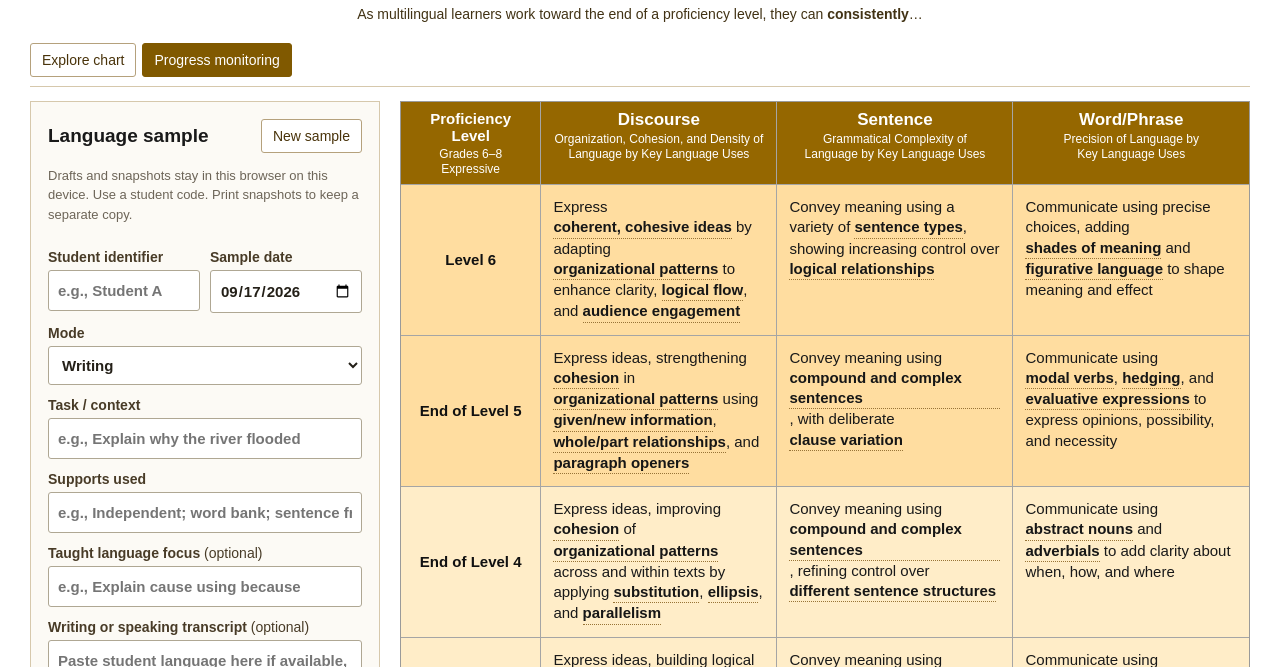
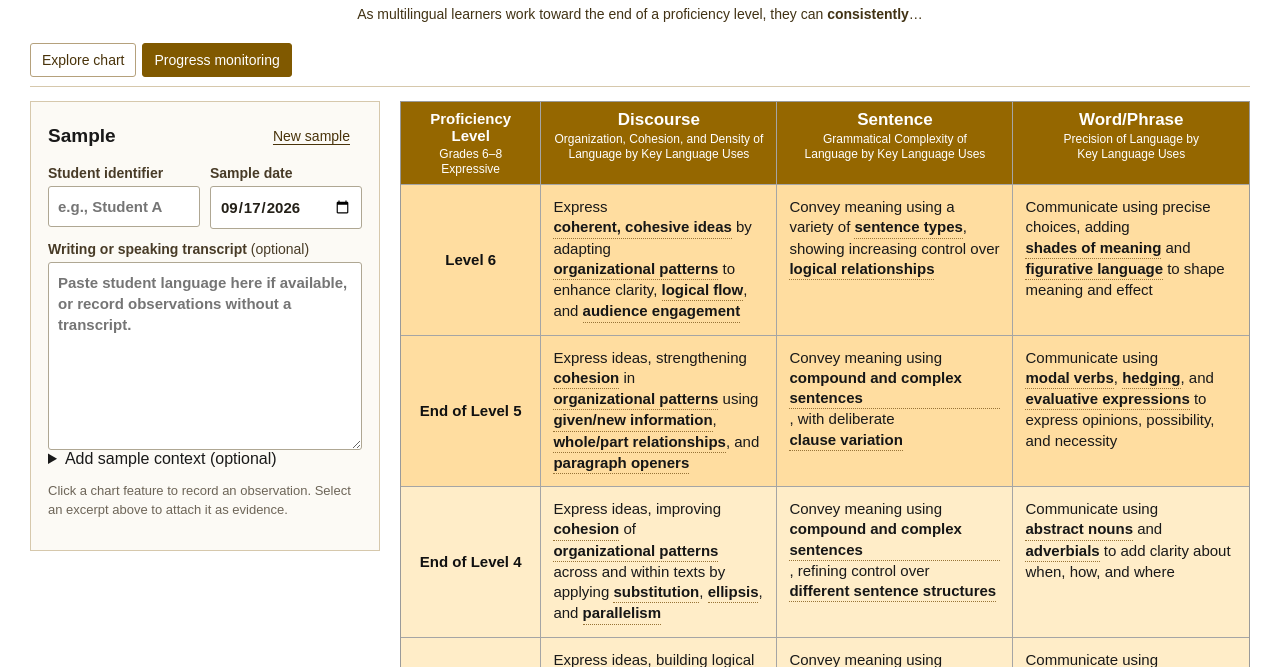
Before and after one commit to baplantas-star/language-chart-monitor, a plain HTML site: page index.html in a window 1280 px wide. Both pictures are taken after a click on the button "Progress monitoring". Shown: the part 87-754 px from the top of the page. Drawn offline with Linux system fonts and the light colour scheme.

Commit message:
Simplify progress monitoring workspace

```diff
--- a/index.html
+++ b/index.html
@@ -3,14 +3,11 @@
 <body><main><header><div class="grade-label">Grades 6–8 EXPRESSIVE</div><h1>WIDA Expressive Language Chart for Grades 6–8</h1><p class="chart-note">As multilingual learners work toward the end of a proficiency level, they can <strong>consistently</strong>…</p></header>
 <nav class="mode-switch" aria-label="Chart mode"><button id="reference-mode" aria-pressed="true">Explore chart</button><button id="monitor-mode" aria-pressed="false">Progress monitoring</button></nav>
 <div id="monitor-status" role="status" aria-live="polite"></div>
-<div class="review-layout"><aside id="monitor-workspace" hidden><div class="panel-heading"><h2>Language sample</h2><button id="new-sample" type="button">New sample</button></div><p class="local-note">Drafts and snapshots stay in this browser on this device. Use a student code. Print snapshots to keep a separate copy.</p>
+<div class="review-layout"><aside id="monitor-workspace" hidden><div class="panel-heading"><h2>Sample</h2><button id="new-sample" class="quiet" type="button">New sample</button></div>
 <div class="field-pair"><label>Student identifier<input id="student" autocomplete="off" placeholder="e.g., Student A"></label><label>Sample date<input id="date" type="date"></label></div>
-<label>Mode<select id="mode"><option>Writing</option><option>Speaking</option></select></label>
-<label>Task / context<input id="task" placeholder="e.g., Explain why the river flooded"></label>
-<label>Supports used<input id="supports" placeholder="e.g., Independent; word bank; sentence frame"></label>
-<label>Taught language focus <span class="optional">(optional)</span><input id="taught" placeholder="e.g., Explain cause using because"></label>
-<label>Writing or speaking transcript <span class="optional">(optional)</span><textarea id="sample" rows="12" placeholder="Paste student language here if available, or record observations without a transcript."></textarea></label>
-<p class="local-note">Click a chart feature to record an observation from student work or live speaking. You can select an excerpt here and attach it as evidence.</p></aside><div class="chart-column"><div class="table-wrap" tabindex="0" aria-label="Language chart. Scroll horizontally on smaller screens."><table><caption class="sr-only">WIDA expressive language chart for grades 6–8, with added interactive explanations</caption><thead><tr><th scope="col">Proficiency Level<small>Grades 6–8<br>Expressive</small></th><th scope="col">Discourse<small>Organization, Cohesion, and Density of<br>Language by Key Language Uses</small></th><th scope="col">Sentence<small>Grammatical Complexity of<br>Language by Key Language Uses</small></th><th scope="col">Word/Phrase<small>Precision of Language by<br>Key Language Uses</small></th></tr></thead><tbody id="rows"></tbody></table></div></div></div>
+<label>Writing or speaking transcript <span class="optional">(optional)</span><textarea id="sample" rows="8" placeholder="Paste student language here if available, or record observations without a transcript."></textarea></label>
+<details class="sample-context"><summary>Add sample context <span>(optional)</span></summary><label>Mode<select id="mode"><option>Writing</option><option>Speaking</option></select></label><label>Task / context<input id="task" placeholder="e.g., Explain why the river flooded"></label><label>Supports used<input id="supports" placeholder="e.g., Independent; word bank; sentence frame"></label><label>Taught language focus<input id="taught" placeholder="e.g., Explain cause using because"></label></details>
+<p class="local-note">Click a chart feature to record an observation. Select an excerpt above to attach it as evidence.</p></aside><div class="chart-column"><div class="table-wrap" tabindex="0" aria-label="Language chart. Scroll horizontally on smaller screens."><table><caption class="sr-only">WIDA expressive language chart for grades 6–8, with added interactive explanations</caption><thead><tr><th scope="col">Proficiency Level<small>Grades 6–8<br>Expressive</small></th><th scope="col">Discourse<small>Organization, Cohesion, and Density of<br>Language by Key Language Uses</small></th><th scope="col">Sentence<small>Grammatical Complexity of<br>Language by Key Language Uses</small></th><th scope="col">Word/Phrase<small>Precision of Language by<br>Key Language Uses</small></th></tr></thead><tbody id="rows"></tbody></table></div></div></div>
 <section id="snapshot-area" hidden><div class="monitor-section-heading"><h2>Observed in this sample</h2><p>Unselected means not recorded—not that the student cannot do it. Highlighting shows observations, not a proficiency level.</p></div><div id="observations"></div><section class="next-focus"><h3>Next instructional focus</h3><div id="next-summary"></div><button id="clear-next" class="quiet" type="button" hidden>Clear focus</button><label>Teaching note<textarea id="nextNote" rows="2" placeholder="What will the student practice, and with what support?"></textarea></label></section><div class="save-actions"><button id="save-snapshot" class="primary" type="button">Save snapshot</button><button id="print-draft" type="button">Print current draft</button></div><section class="history"><h2>Dated snapshots</h2><div id="history-list"></div><div id="comparison-controls" hidden><h3>Compare two samples</h3><p class="local-note">Compare the language, task, and supports together. Differences across tasks alone do not establish growth or decline.</p><div class="compare-selects"><label>Earlier / first sample<select id="compare-a"></select></label><label>Later / second sample<select id="compare-b"></select></label><button id="print-comparison" type="button">Print comparison</button></div></div><div id="comparison"></div></section></section>
 <section class="planning"><h2>Planning Questions for Instruction and Classroom Assessment</h2><ul><li>What can the student do with language?</li><li>What are the connections to the student’s social, cultural, and multilingual strengths and interests?</li><li>What concrete feedback will move the student forward?</li><li>What scaffolding and modalities will increase the student’s engagement?</li></ul></section><div class="interaction-note">Interactive prototype · Click a bold, underlined feature to see examples. <a href="https://wida.wisc.edu/sites/default/files/resource/WIDA-Language-Charts.pdf#page=17" target="_blank" rel="noopener">Original chart ↗</a></div><footer><p><strong>About this prototype.</strong> Chart descriptors: WIDA (2025), <em>WIDA Language Charts: Tying WIDA ACCESS Scores to Classroom Assessment</em>, grades 6–8 expressive. © 2025 Board of Regents of the University of Wisconsin System, on behalf of WIDA. Adapted from the editable chart.</p><p>Popups contain original instructional examples specific to each cell. These illustrate the descriptors; individual structures do not establish a proficiency level. WIDA glossary definitions and labeled supplemental definitions remain available within each popup. Interactive emphasis has been added. The monitoring workspace records teacher observations without assigning scores.</p></footer></main>
 <aside id="tooltip" role="region" aria-labelledby="term" hidden><div class="tip-top"><span id="context"></span><button id="close" aria-label="Close definition">×</button></div><h2 id="term"></h2><p id="definition"></p><h3 id="examples-heading">WIDA EXAMPLES</h3><ul id="examples"></ul><section id="record-feature" hidden><h3>RECORD A FEATURE</h3><label>Feature in this cell<select id="feature-choice"></select></label><label>Evidence / teacher note<textarea id="feature-evidence" rows="2" placeholder="Quote the sample or describe the evidence."></textarea></label><button id="use-selection" type="button" class="quiet">Use selected excerpt</button><div class="popup-actions"><button id="observe-feature" class="primary" type="button">Observed in this sample</button><button id="popup-next" type="button">Set as next focus</button></div></section><details id="glossary-detail"><summary id="glossary-title"></summary><p id="glossary-definition"></p></details><div class="tip-foot"><span id="source-label"></span> · <a href="https://wida.wisc.edu/sites/default/files/resource/WIDA-Language-Charts.xlsx" target="_blank" rel="noopener">Source workbook ↗</a></div></aside><section id="print-area"></section><script src="data.js"></script><script src="cells.js"></script><script src="app.js"></script><script src="monitor.js"></script></body></html>
```
